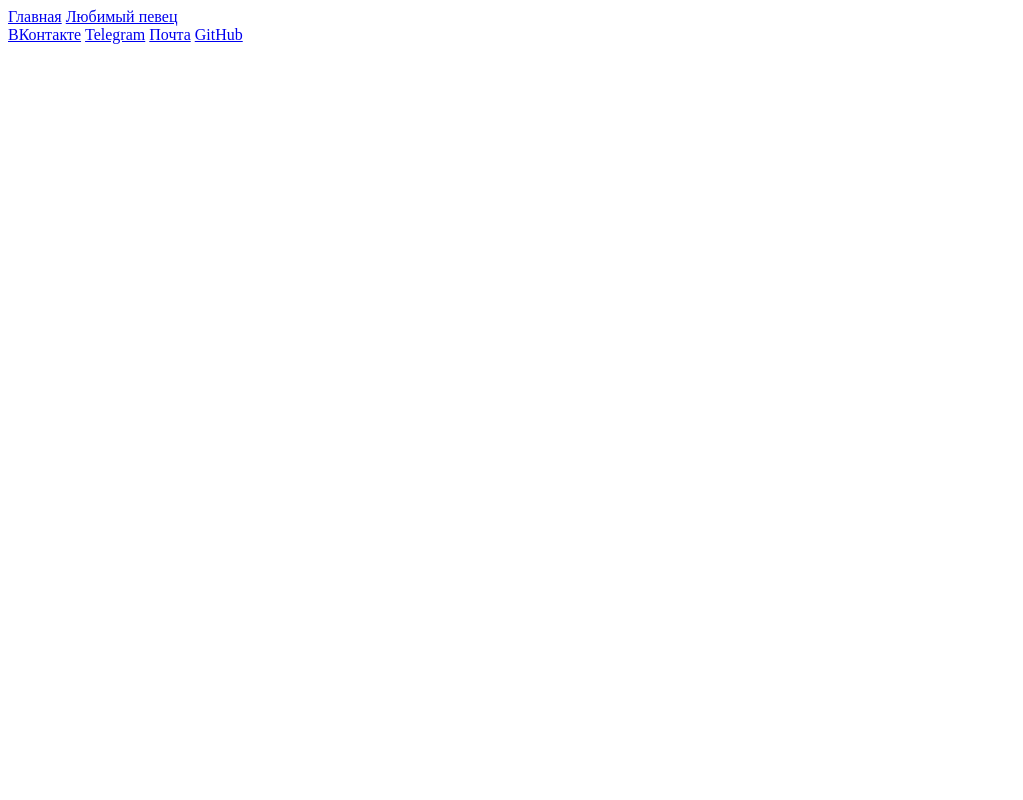
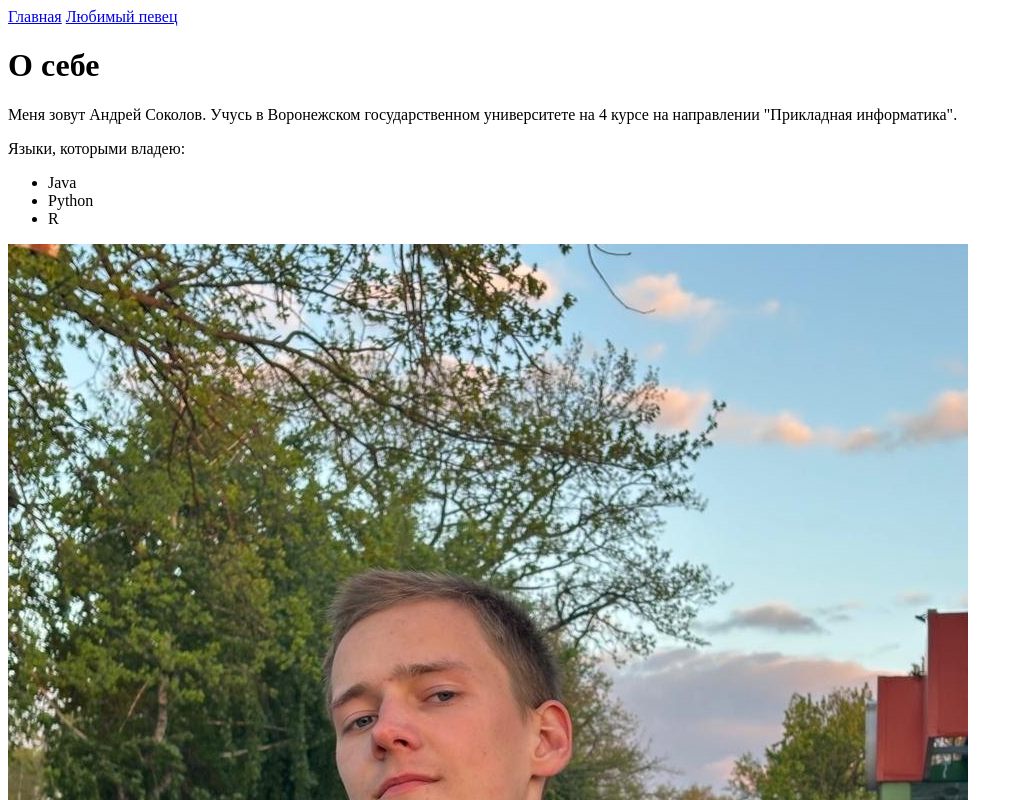
Before and after one commit to sokolovqq/web_project1, a plain HTML site: page index.html in a window 1280 px wide. Shown: the top 800 px of the page, without its empty margins (0-1023 px from the left). Drawn offline with Linux system fonts and the light colour scheme.

Commit message:
add main information about me

```diff
--- a/index.html
+++ b/index.html
@@ -13,6 +13,27 @@
         </nav>
     </header>
 
+    <main>
+        <h1>О себе</h1>
+        <div class="main_text">
+            <p>Меня зовут Андрей Соколов. Учусь в Воронежском государственном университете на 4 курсе
+                на направлении "Прикладная информатика".
+            </p>
+            <div class="list">
+                <p>Языки, которыми владею:</p>
+                <ul>
+                    <li>Java</li>
+                    <li>Python</li>
+                    <li>R</li>
+                </ul>
+            </div>
+        </div>
+        <div class="photo">
+            <img src="img/avatar.jpg" alt="Фото студента">
+        </div>
+
+    </main>
+
     <footer>
         <a href="https://vk.ru/id377758123">ВКонтакте</a>
         <a href="t.me/sykolqq">Telegram</a>
```
